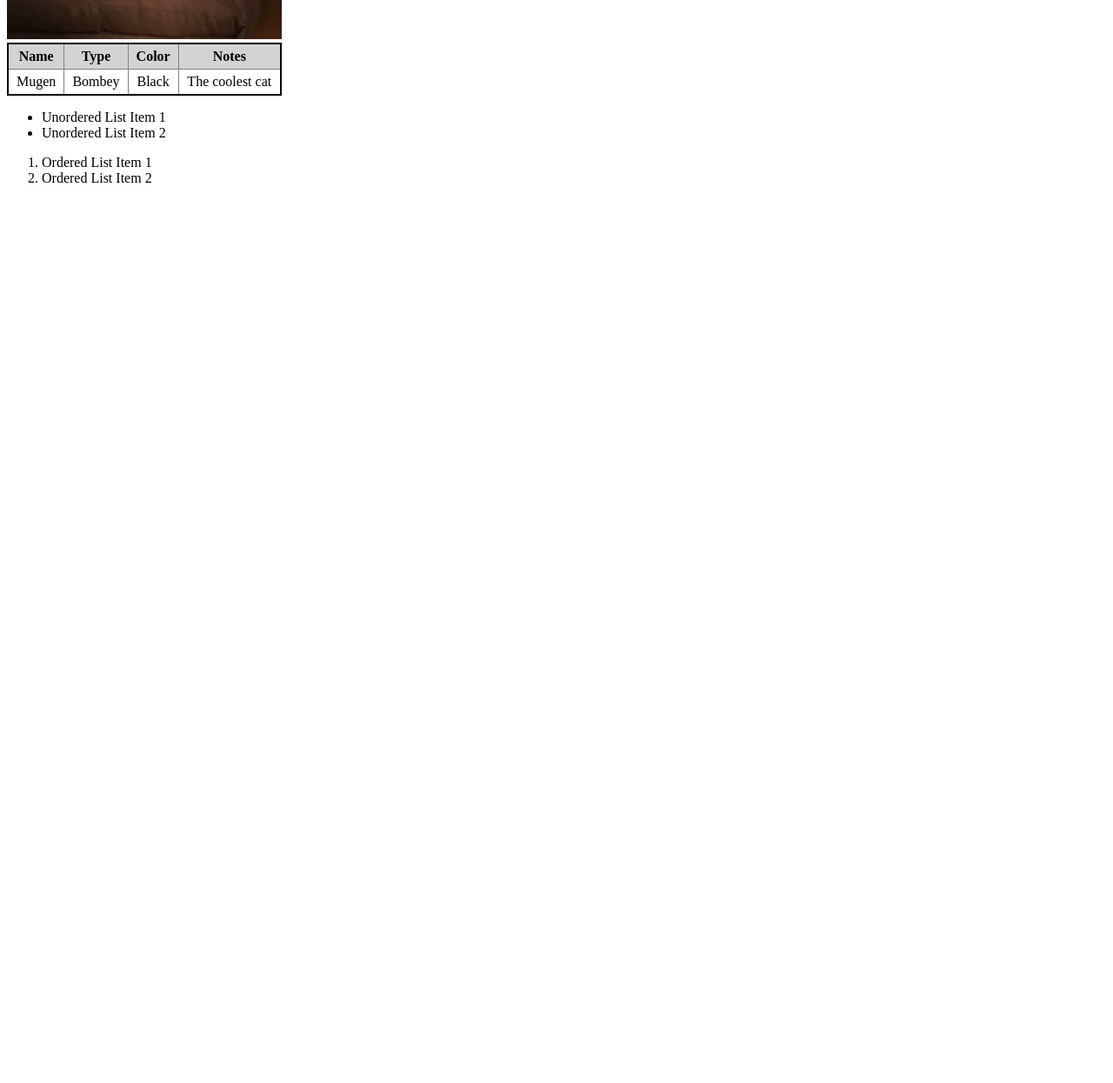
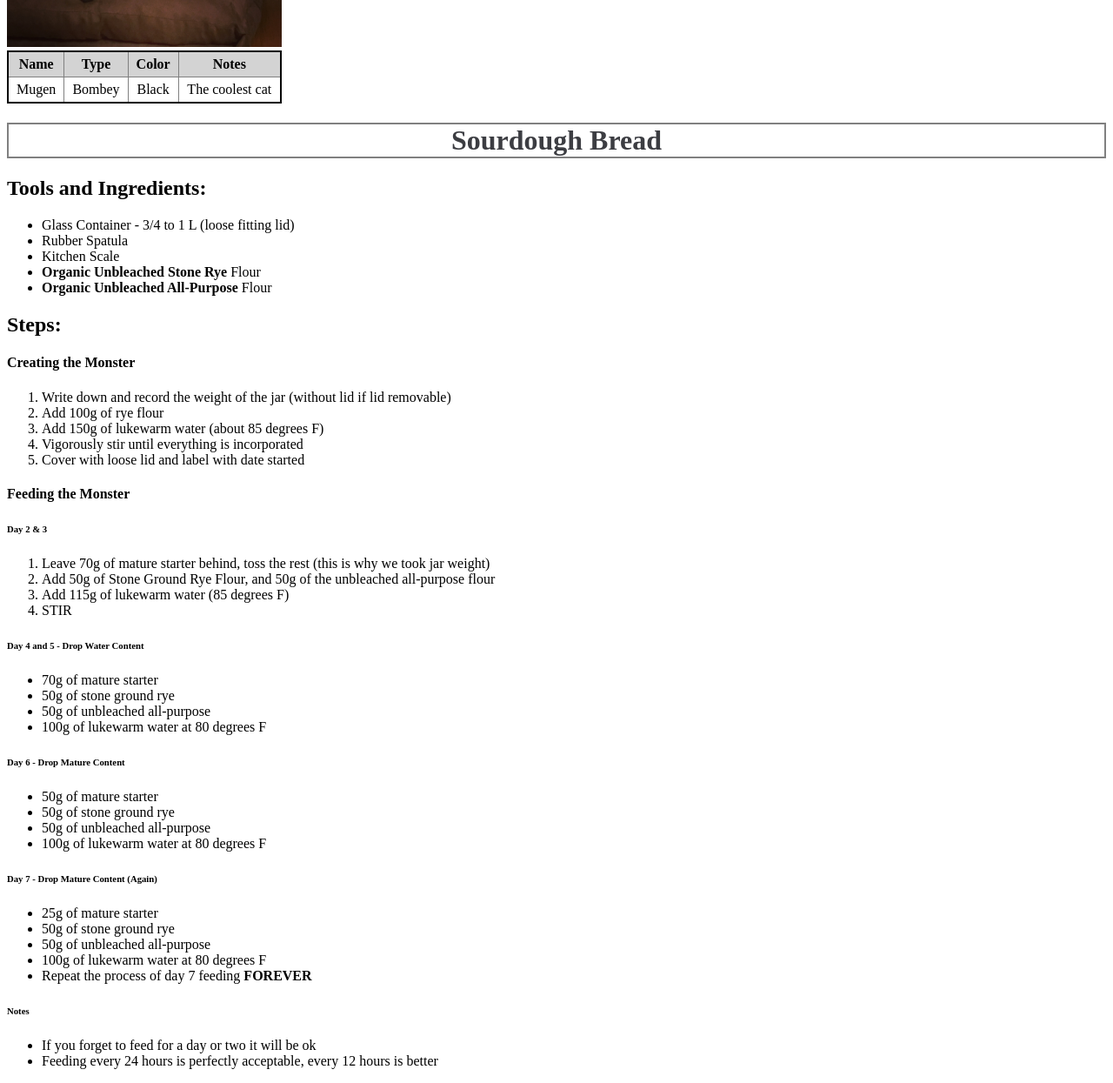
Before and after one commit to ngrav007/mesite, a plain HTML site: page index.html in a window 1280 px wide. Shown: the part 526-1771 px from the top of the page at 87% size. Before the commit the page ends 800 px from the top, so only its background shows below. Drawn offline with Linux system fonts and the light colour scheme.

Commit message:
Update - add sourdough bread

```diff
--- a/index.html
+++ b/index.html
@@ -31,14 +31,61 @@
             </tr>
         </table>
 
-        <ul>
-            <li>Unordered List Item 1</li>
-            <li>Unordered List Item 2</li>
-        </ul>
-        <ol>
-            <li>Ordered List Item 1</li>
-            <li>Ordered List Item 2</li>
-        </ol>
+        <h1>Sourdough Bread</h1>
+
+        <h2>Tools and Ingredients:</h2>
+        <div id="recipe">
+            <ul>
+                <li>Glass Container - 3/4 to 1 L (loose fitting lid)</li>
+                <li>Rubber Spatula</li>
+                <li>Kitchen Scale</li>
+                <li> <span class="important">Organic Unbleached Stone Rye </span> Flour</li>
+                <li> <span class="important">Organic Unbleached All-Purpose </span> Flour</li>
+            </ul>
+        </div>
+        <h2>Steps:</h2>
+        <h4>Creating the Monster</h4>
+            <ol>
+                <li>Write down and record the weight of the jar (without lid if lid removable)</li>
+                <li>Add 100g of rye flour</li>
+                <li>Add 150g of lukewarm water (about 85 degrees F)</li>
+                <li>Vigorously stir until everything is incorporated</li>
+                <li>Cover with loose lid and label with date started</li>
+            </ol>
+        <h4>Feeding the Monster</h4>
+        <h6>Day 2 & 3</h6>
+            <ol>
+                <li>Leave 70g of mature starter behind, toss the rest (this is why we took jar weight)</li>
+                <li>Add 50g of Stone Ground Rye Flour, and 50g of the unbleached all-purpose flour</li>
+                <li>Add 115g of lukewarm water (85 degrees F)</li>
+                <li>STIR</li>
+            </ol>
+        <h6>Day 4 and 5 - Drop Water Content</h6>
+            <ul>
+                <li>70g of mature starter</li>
+                <li>50g of stone ground rye</li>
+                <li>50g of unbleached all-purpose</li>
+                <li>100g of lukewarm water at 80 degrees F</li>
+            </ul>
+        <h6>Day 6 - Drop Mature Content</h6>
+            <ul>
+                <li>50g of mature starter</li>
+                <li>50g of stone ground rye</li>
+                <li>50g of unbleached all-purpose</li>
+                <li>100g of lukewarm water at 80 degrees F</li>
+            </ul>
+        <h6>Day 7 - Drop Mature Content (Again)</h6>
+            <ul>
+                <li>25g of mature starter</li>
+                <li>50g of stone ground rye</li>
+                <li>50g of unbleached all-purpose</li>
+                <li>100g of lukewarm water at 80 degrees F</li>
+                <li>Repeat the process of day 7 feeding <span class="important">FOREVER</span></li>
+            </ul>
+        <h6>Notes</h6>
+            <ul>
+                <li>If you forget to feed for a day or two it will be ok</li>
+                <li>Feeding every 24 hours is perfectly acceptable, every 12 hours is better</li>
+            </ul>
     </body>
-
 </html>
--- a/styles.css
+++ b/styles.css
@@ -10,7 +10,7 @@ p {
     margin-left: 25%;
     margin-right: 25%;
     font-family: Times New Roman, sans-serif;
-    font-size: 16px;
+    font-size: 18px;
 }
 
 table {
@@ -30,3 +30,11 @@ th, td {
 th {
     background-color: lightgray;
 }
+
+#recipe {
+    font-size: 16px;
+}
+
+.important {
+    font-weight: bold;
+}
```
